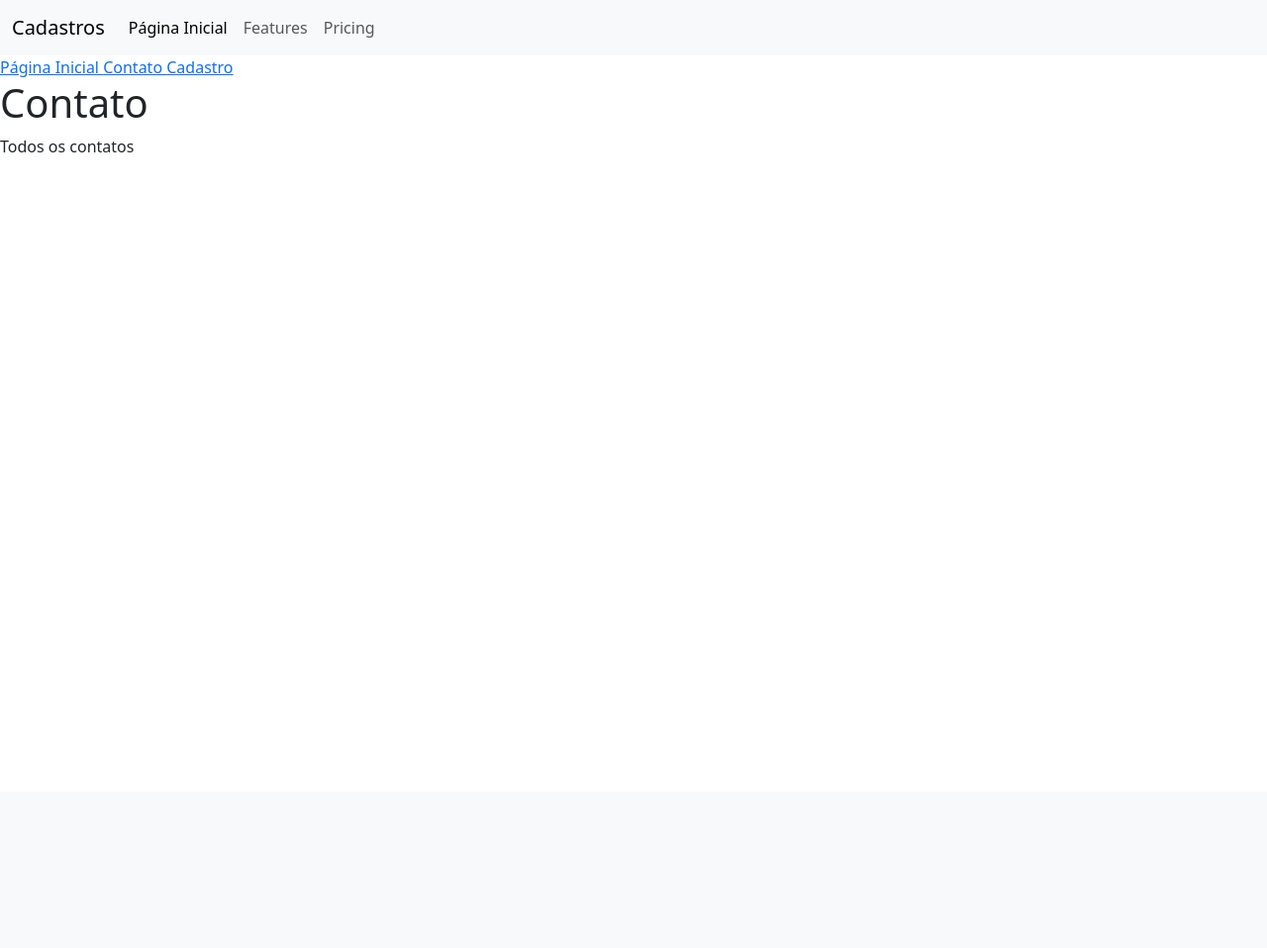
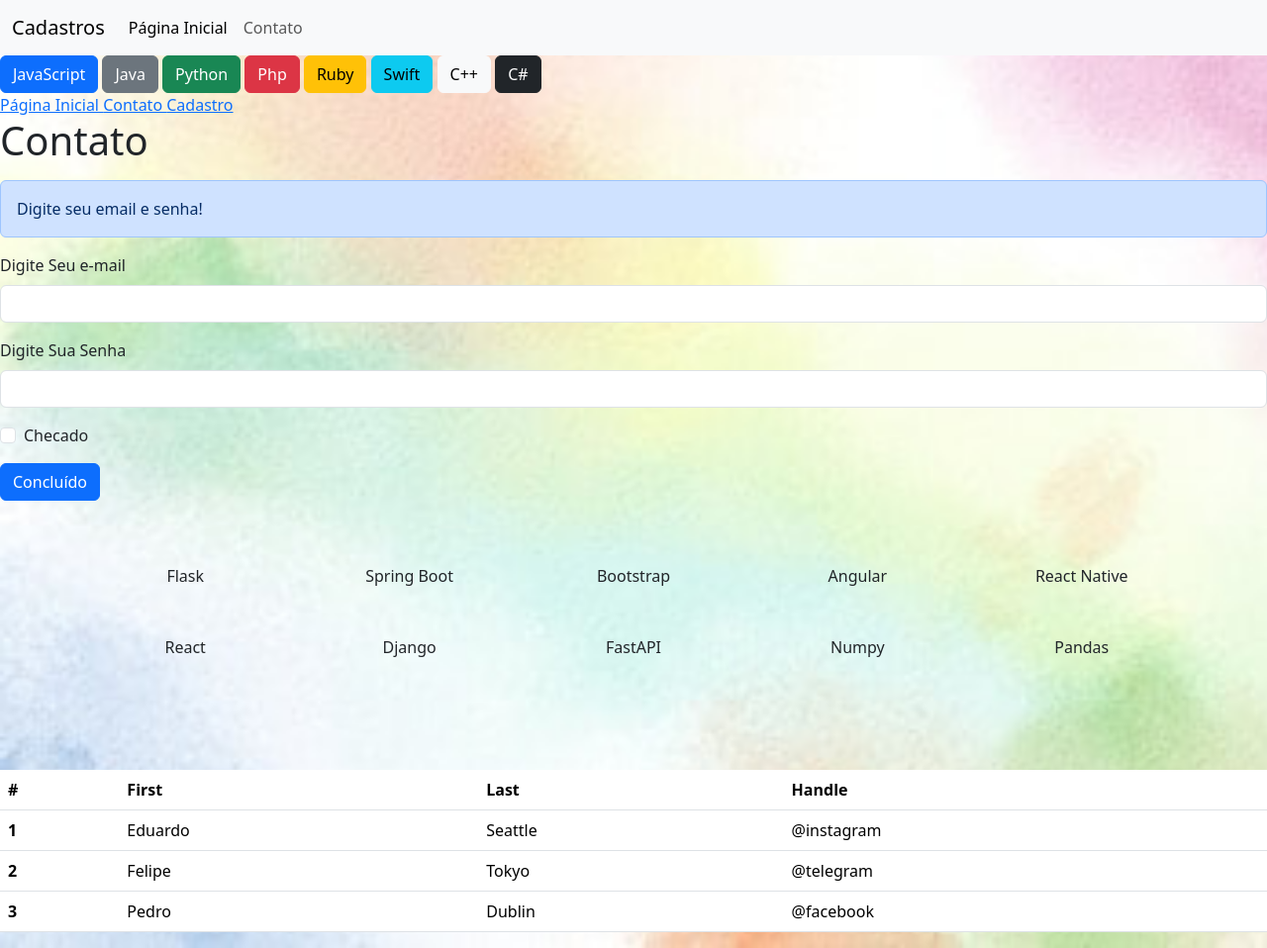
Before and after one commit to EduardoSantos10/Pycharm-com-Flask, a Flask app: page /contato in a window 1280 px wide. Shown: the whole page at 99% size. Before the commit the page ends 154 px from the top, so only its background shows below. Run offline with Flask 3, Linux system fonts and the light colour scheme.

Commit message:
último commit

```diff
--- /dev/null
+++ b/app/static/decoracao.css
@@ -0,0 +1 @@
+.table{ color: transparent;}
--- a/app/templates/base.html
+++ b/app/templates/base.html
@@ -1,41 +1,138 @@
 <!DOCTYPE html>
 <html lang="pt-BR">
+
 <head>
+  <body style="background-image: url({{url_for('static',filename='Imagem/pngtree.jpg')}}); background-repeat:no-repeat; background-size: cover;">
     <link href="https://cdn.jsdelivr.net/npm/bootstrap@5.3.3/dist/css/bootstrap.min.css" rel="stylesheet" integrity="sha384-QWTKZyjpPEjISv5WaRU9OFeRpok6YctnYmDr5pNlyT2bRjXh0JMhjY6hW+ALEwIH" crossorigin="anonymous">
     <script src="https://cdn.jsdelivr.net/npm/bootstrap@5.3.3/dist/js/bootstrap.bundle.min.js" integrity="sha384-YvpcrYf0tY3lHB60NNkmXc5s9fDVZLESaAA55NDzOxhy9GkcIdslK1eN7N6jIeHz" crossorigin="anonymous"></script>
     <meta charset="UTF-8">
     <title>{{titulo}}</title>
+    <body style="background-image: url({{url_for('static',filename='Imagem/pngtree.jpg')}}); background-repeat:no-repeat; background-size: cover;">
+
 
     <nav class="navbar navbar-expand-lg bg-body-tertiary">
   <div class="container-fluid">
-    <a class="navbar-brand" href="index.html">Cadastros</a>
+    <a class="navbar-brand" href="cadastro">Cadastros</a>
     <button class="navbar-toggler" type="button" data-bs-toggle="collapse" data-bs-target="#navbarNavAltMarkup" aria-controls="navbarNavAltMarkup" aria-expanded="false" aria-label="Toggle navigation">
       <span class="navbar-toggler-icon"></span>
     </button>
     <div class="collapse navbar-collapse" id="navbarNavAltMarkup">
       <div class="navbar-nav">
-        <a class="nav-link active" aria-current="page" href="index.html">Página Inicial</a>
-        <a class="nav-link" href="#">Features</a>
-        <a class="nav-link" href="#">Pricing</a>
+        <a class="nav-link active" aria-current="page" href="index">Página Inicial</a>
+        <a class="nav-link" href="contato">Contato</a>
       </div>
     </div>
   </div>
 </nav>
+
+<button type="button" class="btn btn-primary">JavaScript</button>
+<button type="button" class="btn btn-secondary">Java</button>
+<button type="button" class="btn btn-success">Python</button>
+<button type="button" class="btn btn-danger">Php</button>
+<button type="button" class="btn btn-warning">Ruby</button>
+<button type="button" class="btn btn-info">Swift</button>
+<button type="button" class="btn btn-light">C++</button>
+<button type="button" class="btn btn-dark">C#</button>
+
+
 </head>
-<body>
+
+
+<link rel="stylesheet" type="text/css" href="decoracao.css">
     <nav>
         <a href="/index"> Página Inicial </a>
         <a href="/contato"> Contato </a>
         <a href="/cadastro"> Cadastro </a>
     </nav>
 
+
+
     <h1>{{titulo}}</h1>
+
     {% block conteudo %} ''' todo conteudo eu crio aqui '''
+
+
+
+    {% endblock %}
+
+
+
+
+<br><br>
+
+
+
+<div class="container text-center">
+  <div class="row row-cols-2 row-cols-lg-5 g-2 g-lg-3">
+    <div class="col">
+      <div class="p-3">Flask</div>
+    </div>
+    <div class="col">
+      <div class="p-3">Spring Boot</div>
+    </div>
+    <div class="col">
+      <div class="p-3">Bootstrap</div>
+    </div>
+    <div class="col">
+      <div class="p-3">Angular</div>
+    </div>
+    <div class="col">
+      <div class="p-3">React Native</div>
+    </div>
+    <div class="col">
+      <div class="p-3">React</div>
+    </div>
+    <div class="col">
+      <div class="p-3">Django</div>
+    </div>
+    <div class="col">
+      <div class="p-3">FastAPI</div>
+    </div>
+    <div class="col">
+      <div class="p-3">Numpy</div>
+    </div>
+    <div class="col">
+      <div class="p-3">Pandas</div>
+    </div>
+  </div>
+</div>
+
+<br><br><br><br>
+
+<table class="table">
+  <thead>
+    <tr>
+      <th scope="col">#</th>
+      <th scope="col">First</th>
+      <th scope="col">Last</th>
+      <th scope="col">Handle</th>
+    </tr>
+  </thead>
+  <tbody>
+    <tr>
+      <th scope="row">1</th>
+      <td>Eduardo</td>
+      <td>Seattle</td>
+      <td>@instagram</td>
+    </tr>
+    <tr>
+      <th scope="row">2</th>
+      <td>Felipe</td>
+      <td>Tokyo</td>
+      <td>@telegram</td>
+    </tr>
+    <tr>
+      <th scope="row">3</th>
+      <td>Pedro</td>
+        <td>Dublin</td>
+      <td>@facebook</td>
+    </tr>
+  </tbody>
+</table>
 
 
 
 
 
-    {% endblock %}
 </body>
 </html>
--- a/app/templates/contato.html
+++ b/app/templates/contato.html
@@ -1,5 +1,28 @@
 {% extends 'base.html' %}
 {% block conteudo %}
-<p> Todos os contatos </p>
+<p>  </p>
+
+<form>
+
+  <div class="alert alert-primary" role="alert">
+  Digite seu email e senha!
+
+</div>
+  <div class="mb-3">
+    <label for="exampleInputEmail1" class="form-label">Digite Seu e-mail</label>
+    <input type="email" class="form-control" id="exampleInputEmail1" aria-describedby="emailHelp">
+    <div id="emailHelp" class="form-text"></div>
+  </div>
+  <div class="mb-3">
+    <label for="exampleInputPassword1" class="form-label">Digite Sua Senha</label>
+    <input type="password" class="form-control" id="exampleInputPassword1">
+  </div>
+  <div class="mb-3 form-check">
+    <input type="checkbox" class="form-check-input" id="exampleCheck1">
+    <label class="form-check-label" for="exampleCheck1">Checado</label>
+  </div>
+  <button type="submit" class="btn btn-primary" href="pagina inicial">Concluído</button>
+</form>
+
 
 {% endblock %}
--- a/app/templates/index.html
+++ b/app/templates/index.html
@@ -1,4 +1,4 @@
 {% extends 'base.html' %}
 {% block conteudo %}
-  <p> Página Principal </p>
+  <p>  </p>
 {% endblock %}
```
Also changed, not shown: app/static/Imagem/fundo.jfif (added), app/static/Imagem/images.jfif (added), app/static/Imagem/java.png (added), app/static/Imagem/minions.jpg (added), app/static/Imagem/pngtree.jpg (added).
